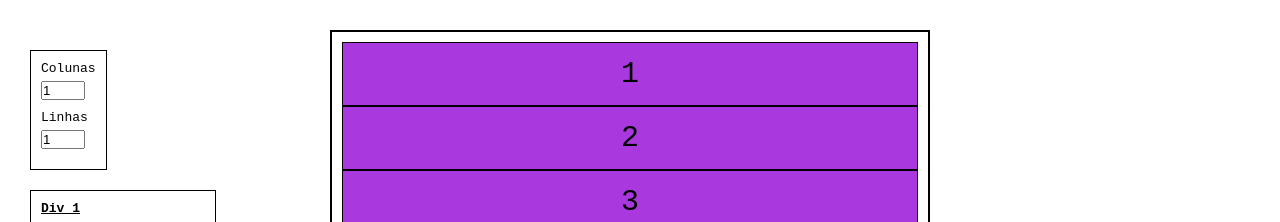
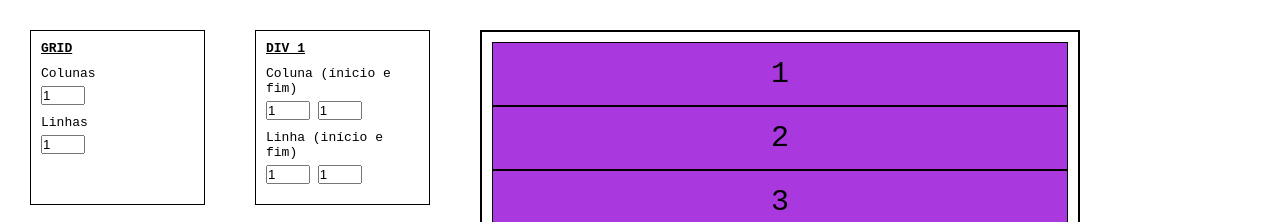
Before and after one commit to iasminln/simulador-grid, a plain HTML site: page index.html in a window 1280 px wide. Shown: the top 222 px of the page. Drawn offline with Linux system fonts and the light colour scheme.

Commit message:
melhora layout

```diff
--- a/css/scss/_controles.scss
+++ b/css/scss/_controles.scss
@@ -1,3 +1,7 @@
+.controles {
+  display: grid;
+  grid-template-columns: auto auto;
+
   .principal,
   #ret1,
   #ret2,
@@ -10,8 +14,8 @@
   #ret9 {
     border: 1px solid #000;
     padding: 10px;
-  margin-top: 20px;
-  width: fit-content;
+    margin-bottom: 20px;
+    width: 175px;
 
     input {
       margin-bottom: 10px;
@@ -24,8 +28,10 @@
 
     span {
       font-weight: 900;
+      text-transform: uppercase;
       text-decoration: underline;
       margin-bottom: 10px;
       display: inline-block;
     }
   }
+}
--- a/css/scss/_estrutura.scss
+++ b/css/scss/_estrutura.scss
@@ -1,6 +1,6 @@
 .estrutura {
   padding: 30px;
   display: grid;
-  grid-template-columns: 300px 1fr;
+  grid-template-columns: 450px 1fr;
   font-family: monospace;
 }
--- a/index.html
+++ b/index.html
@@ -11,6 +11,7 @@
     <div class="estrutura">
       <form class="controles">
         <div class="principal">
+          <span>Grid</span>
           <label for="gridTemplateColumns">Colunas</label>
           <input
             type="number"
```
Also changed, not shown: css/style.css. Lines whose indentation alone changed are shown as unchanged.
